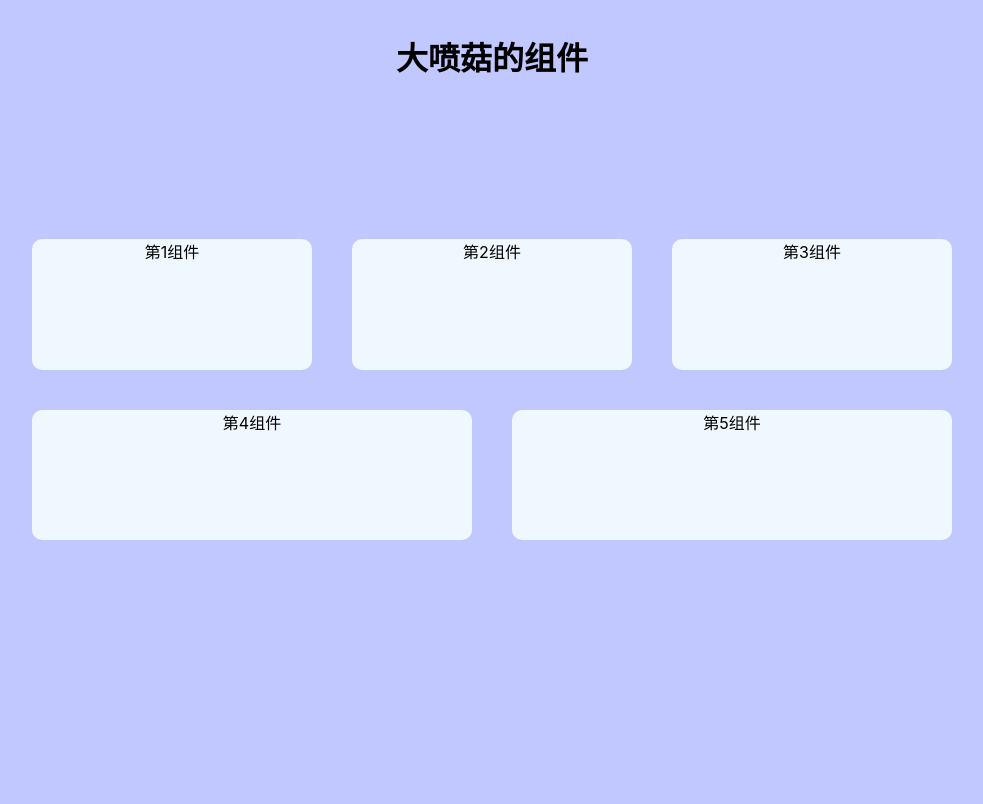
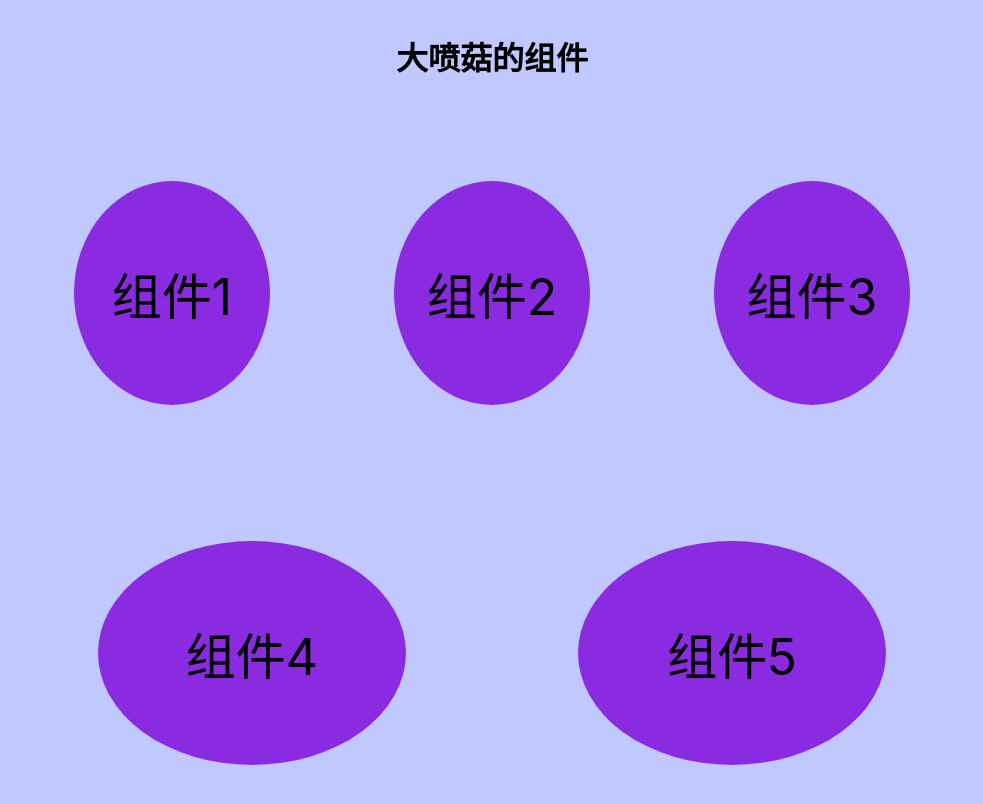
Before and after one commit to nitai2023/react_first_test, a React (Create React App) app: page /components in a window 1280 px wide. Shown: the top 804 px of the page, without its empty margins (148-1131 px from the left). Built offline with nearby package versions, Linux system fonts and the light colour scheme.

Commit message:
feat:修改了一下样式

```diff
--- a/package.json
+++ b/package.json
@@ -36,5 +36,8 @@
       "last 1 firefox version",
       "last 1 safari version"
     ]
+  },
+  "devDependencies": {
+    "gh-pages": "^6.0.0"
   }
 }
--- a/src/routes/components.css
+++ b/src/routes/components.css
@@ -5,6 +5,7 @@
     min-height: 70vh;
     display: flex;
     flex-wrap: wrap;
+    transition: 2s;
 }
 #components_title{
     width: 100%;
--- a/src/routes/components/component.css
+++ b/src/routes/components/component.css
@@ -2,10 +2,24 @@
     display: flex;
     justify-content: center;
     margin-top: 20px;
-    background-color: aliceblue;
     min-width: 20vw;
+    min-height: 40vh;
     width: 30%;
     margin: 20px;
     flex: 1;
     border-radius: 10px;
+    display: flex;
+    justify-content: center;
+    align-items: center;
 }
+.component_specific{
+    background-color: blueviolet;
+    position: relative;
+    height: 70%;
+    width: 70%;
+    border-radius: 50%;
+    display: flex;
+    justify-content: center;
+    align-items: center;
+    font-size: 50px;
+}
--- a/src/routes/components/component.js
+++ b/src/routes/components/component.js
@@ -1,9 +1,9 @@
 import "./component.css"
 function Component({id}){
     return (
-        <div class="component">
-            第{id}组件
-      </div>
+    <div class="component">
+            <div className="component_specific">组件{id}</div>
+    </div>
     )
 }
 export {Component}
```
Also changed, not shown: 1 other file (tests, documents, lock files or other folders).
